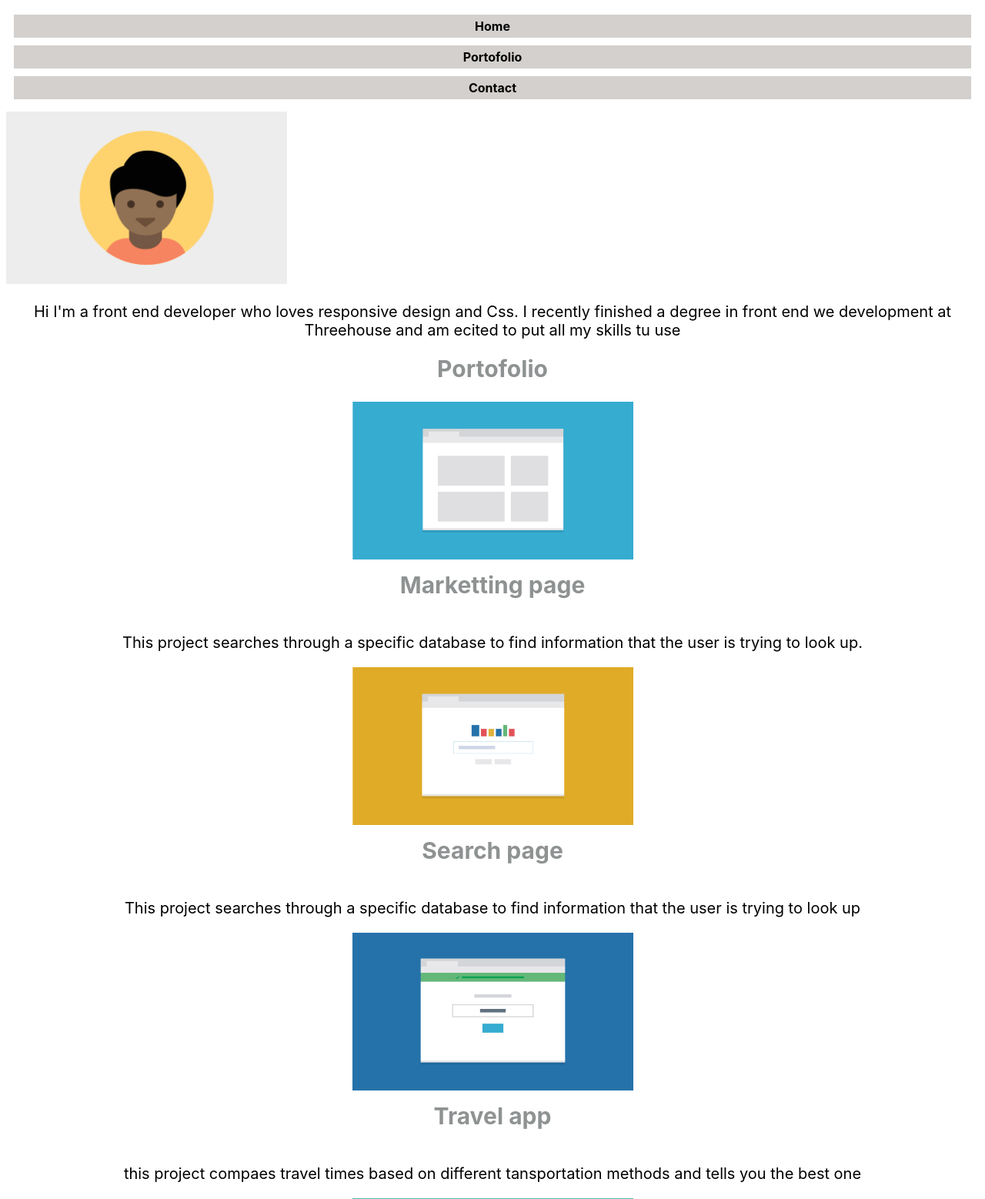
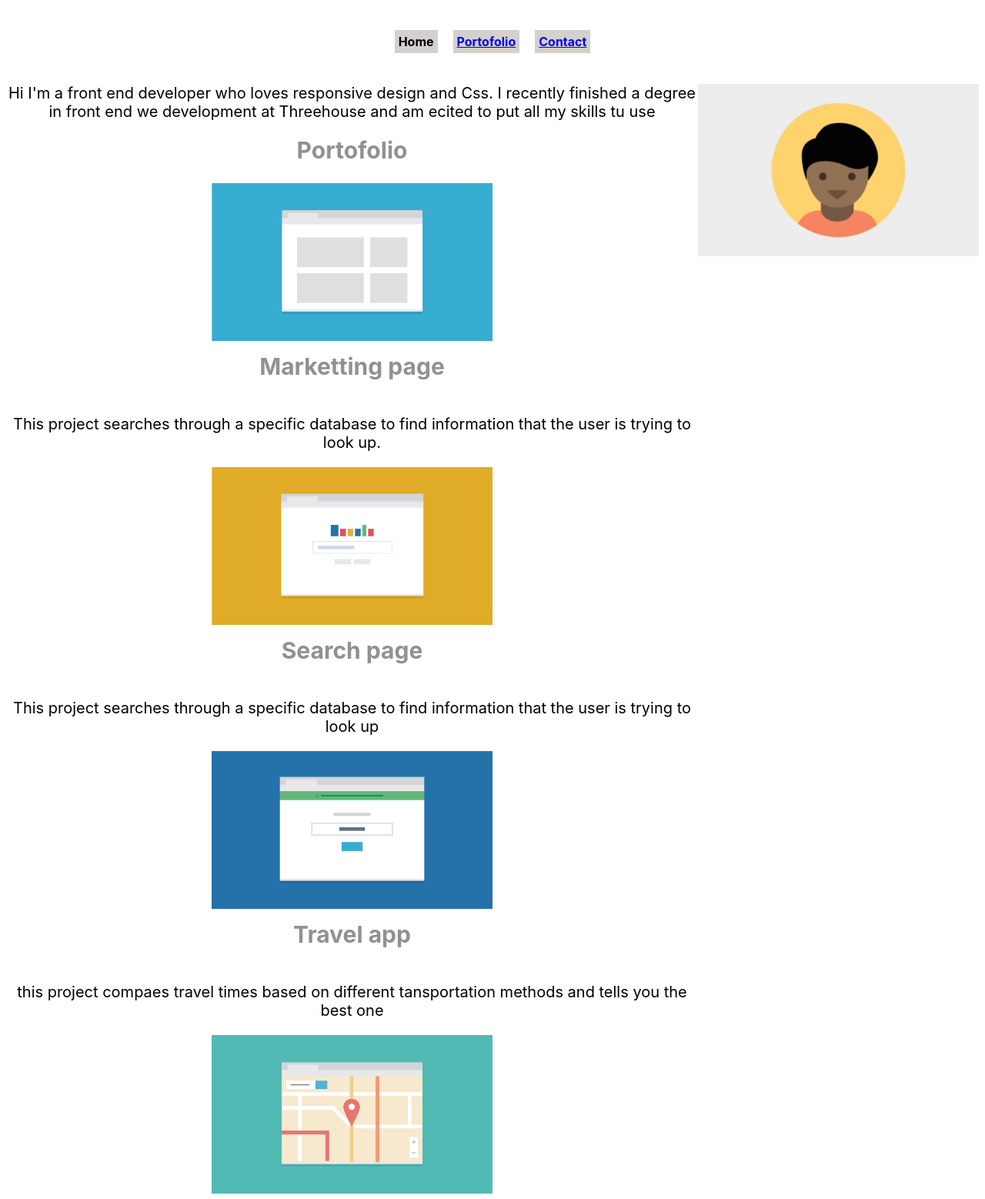
Before and after one commit to JuniorASP/responsive-layout-site, a plain HTML site: page index.html in a window 1280 px wide. Shown: the part 61-1619 px from the top of the page at 77% size. Drawn offline with Linux system fonts and the light colour scheme.

Commit message:
responsive-layout-site

```diff
--- a/index.html
+++ b/index.html
@@ -10,47 +10,48 @@
   </head>
 <body>
   <Header>
+  <a name="top"></a>
 <div>
 <h1> Junior Suarez Peralta</h1>
 <ul>
 <li><b>Home</b></li>
-<li><b>Portofolio</b></li>
-<li><b>Contact</b></li>
+<li><b><a href="#portofolio">Portofolio</a></b></li>
+<li><b><a href="#contact">Contact</a></b></li>
 </ul>
 </div>
 
 <main>
-<section>
+<section class="profil">
 <img src="../responsive-layout-site/images/responsive-layout-profile.png" alt=" a Portofolio picture">
 </section>
 
 <p>Hi I'm a front end developer who loves responsive design and Css. I recently finished a degree in front end we development at Threehouse and am ecited to put all my skills tu use </p>
 
-<h2>Portofolio</h2>
+<h2><a name="portofolio">Portofolio</a></h2>
 
 
 <div class="container">
-<img src="../responsive-layout-site/images/portfolio-1.png" alt="">
+<img src="images/portfolio-1.png" alt="">
 <h2>Marketting page</h2>
 <p>This project searches through a specific database to find information that the user is trying to look up.</p>
 
-<img src="../responsive-layout-site/images/portfolio-2.png" alt="">
+<img src="images/portfolio-2.png" alt="">
 <h2>Search page</h2>
 <p>This project searches through a specific database to find information that the user is trying to look up</p>
 
-<img src="../responsive-layout-site/images/portfolio-3.png" alt="">
+<img src="images/portfolio-3.png" alt="">
 <h2>Travel app</h2>
 <p>this project compaes travel times based on different tansportation methods and tells you the best one</p>
 
-<img src="../responsive-layout-site/images/portfolio-4.png" alt="">
+<img src="images/portfolio-4.png" alt="">
 <h2>Maps of favorites spots</h2>
 <p>This project uses mapping apis to plot points for my favorite spots in the city for a do-it-yourself walking tour</p>
 
-<img src="../responsive-layout-site/images/portfolio-5.png" alt="">
+<img src="images/portfolio-5.png" alt="">
 <h2>Photo gallary</h2>
 <p>This project shows pictues from a recent trip to the vieuwer and allows them to easly navigate through photos</p>
 
-<img src="../responsive-layout-site/images/portfolio-6.png" alt="">
+<img src="images/portfolio-6.png" alt="">
 <h2>Calculato</h2>
 <p>Someone can enter in the numbers they want, and press the big blue button and get results</p>
 </div>
@@ -58,7 +59,7 @@
 </Header>
 
 <footer>
-  <h3>Contact</h3>
+  <h3><a name="contact">Contact</a></h3>
   <section id="foot">
   If you're inteested in chatting or want more information about what I've een working on I'd love to hear from you!
 </section>
@@ -70,7 +71,7 @@
 <div class="flex">
 <ul>
 <h5>Junior Suarez Peralta</h5>
-<h5 a href="index.html">Back Home</a></h5>
+<h5><a href="#top">Back Home</a></h5>
 </ul>
 </div>
 </footer>
--- a/styles.css
+++ b/styles.css
@@ -62,3 +62,28 @@ display: flex;
 justify-content: space-between;
 flex-grow: 2;
 }
+
+
+@media (min-width: 768px){
+ul{
+display: flex;
+justify-content: center;
+padding: 10px;
+}
+
+.flex{
+display: flex;
+justify-content: space-between;
+flex-grow: 2;
+
+}
+
+.profil{
+    float: right;
+
+}
+.container{
+ display: flex;
+ flex-wrap: wrap;
+}
+}
```
